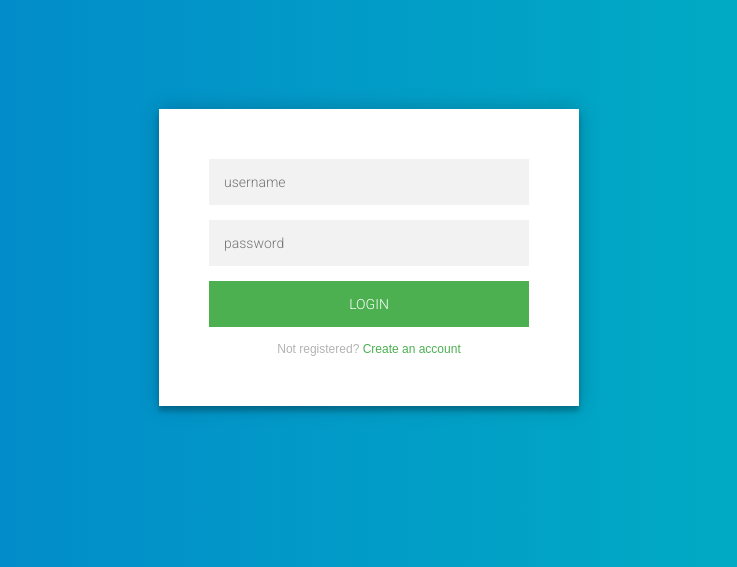
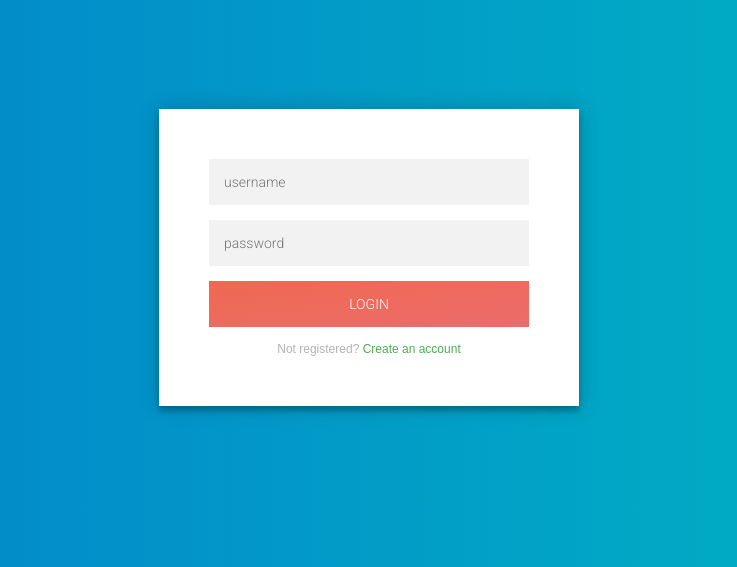
Before and after one commit to sahilmorchi/careerrocket, a PHP site: page /public/secondPage.html in a window 1280 px wide. Shown: the top 567 px of the page, without its empty margins (271-1008 px from the left). Run offline with PHP 8.4, Linux system fonts and the light colour scheme.

Commit message:
button changed to red on login

```diff
--- a/css/login.css
+++ b/css/login.css
@@ -32,7 +32,7 @@
   font-family: "Roboto", sans-serif;
   text-transform: uppercase;
   outline: 0;
-  background: #4CAF50;
+  background: linear-gradient(to right bottom, #EF6950, rgb(236, 108, 108));;
   width: 100%;
   border: 0;
   padding: 15px;
@@ -43,7 +43,7 @@
   cursor: pointer;
 }
 .form button:hover,.form button:active,.form button:focus {
-  background: #43A047;
+  background: rgb(240, 108, 108);
 }
 .form .message {
   margin: 15px 0 0;
```
